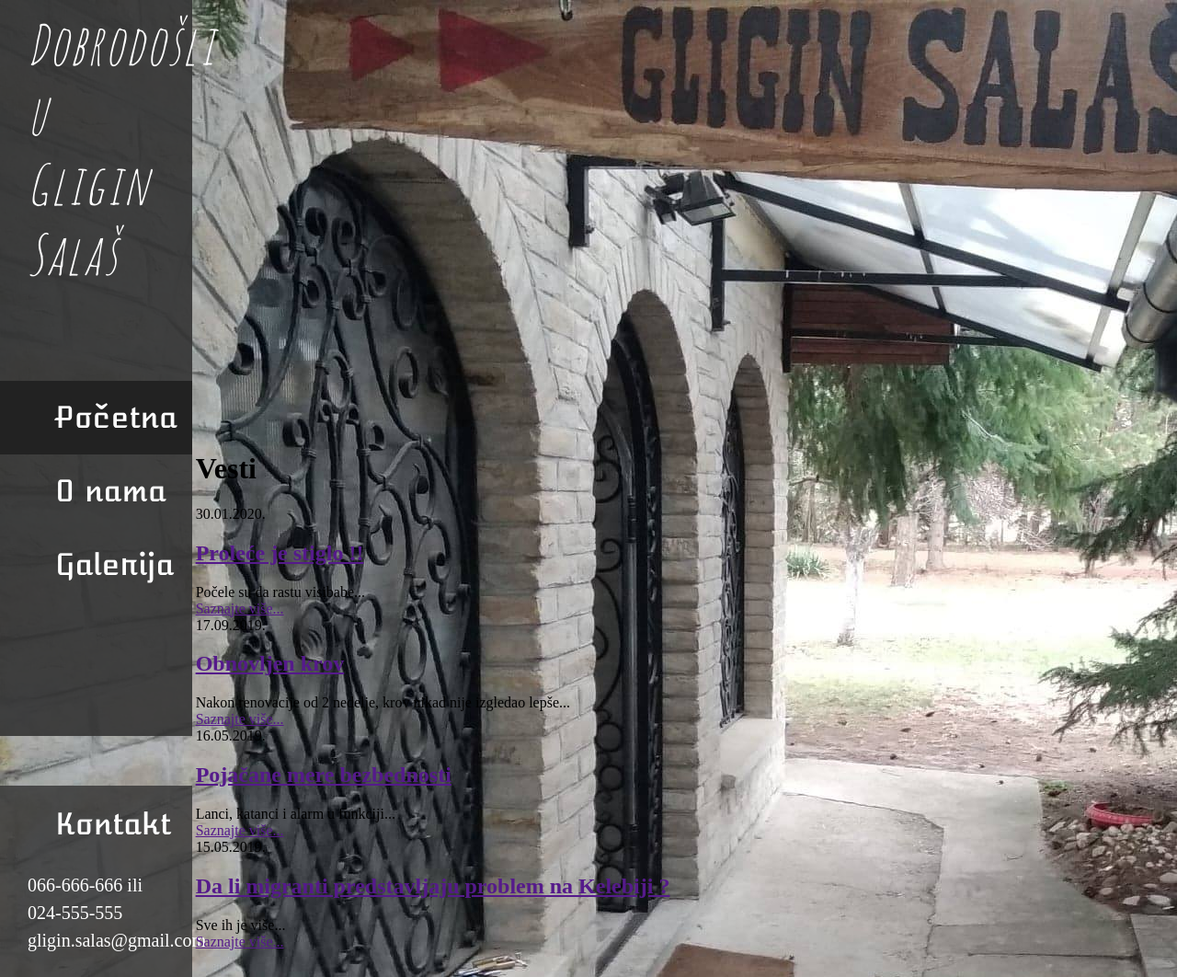
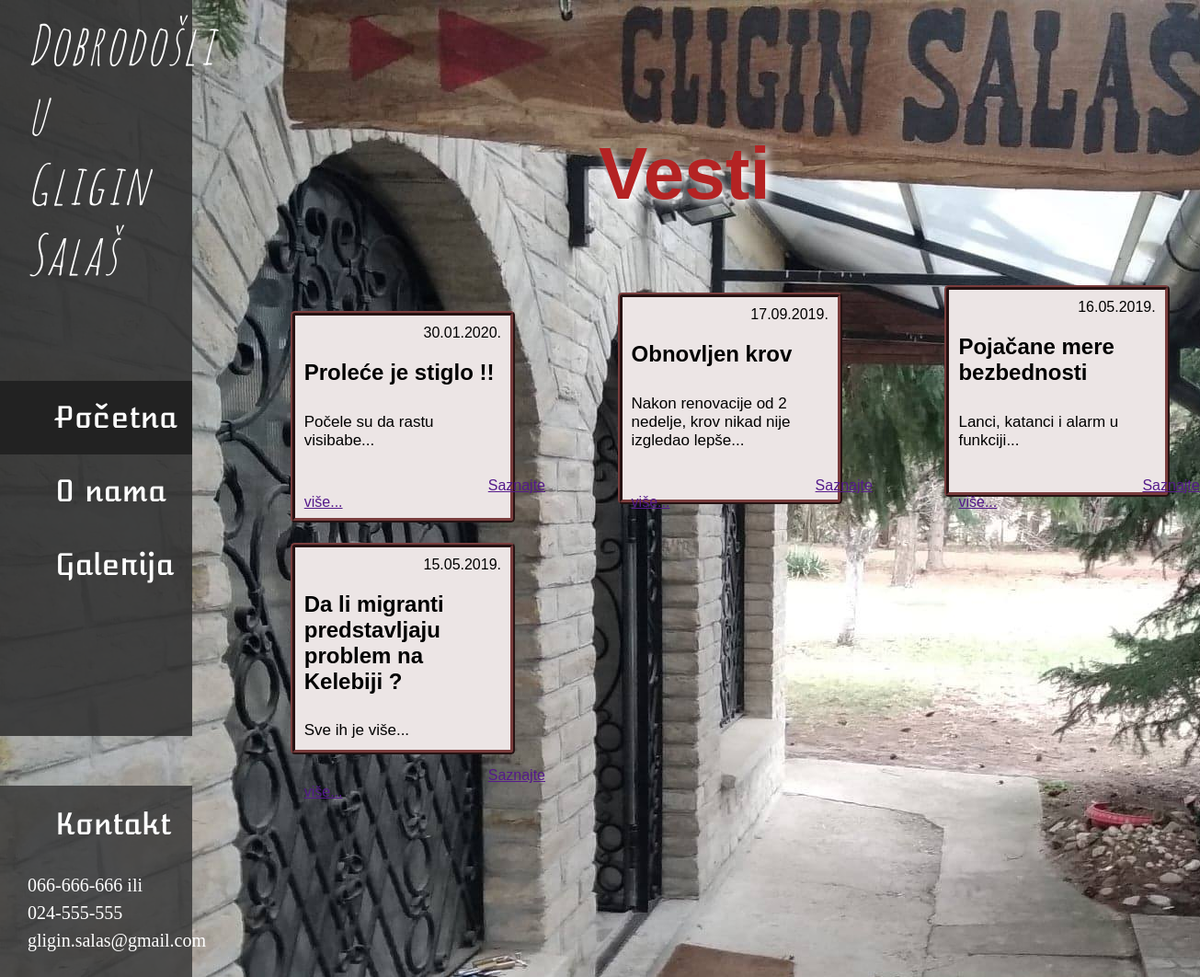
Before and after one commit to Slashh48/GliginSalasv3, a plain HTML site: page index.html in a window 1280 px wide. Shown: the whole page at 92% size, 1305 px wide, since content can reach past the window. Drawn offline with Linux system fonts and the light colour scheme; a web font is replaced by a local one.

Commit message:
Update baybe

```diff
--- a/css/style.css
+++ b/css/style.css
@@ -101,4 +101,46 @@
 
 .main{
     display: inline-block;
+    position: absolute;
+    padding-top: 7%;
+    font-family: 'Doppio One', sans-serif;
+    height: 85%;
 }
+
+.glavna-naslov{
+   text-align: center;
+   font-size: 80px;
+   color: rgb(180, 35, 35);
+   text-shadow: 4px 4px 10px #FFF;
+}
+
+.vest{
+    display: inline-block;
+    background-color: rgb(236, 229, 229);
+    width: 20%;
+    height: 200px;
+    margin-left: 10%;
+    margin-top: 2%;
+    padding: 10px;
+    border: 5px ridge rgb(122, 61, 61);
+    border-radius: 2%;
+}
+
+.vest-date{
+    text-align: right;
+}
+
+.vest-link{
+    text-decoration: none;
+    color: black;
+}
+
+.vest-opis{
+    padding-top: 10px;
+    padding-bottom: 30px;
+    font-size: 17px;
+}
+
+.saznajte-vise{
+   margin-left: 200px;
+}
```
